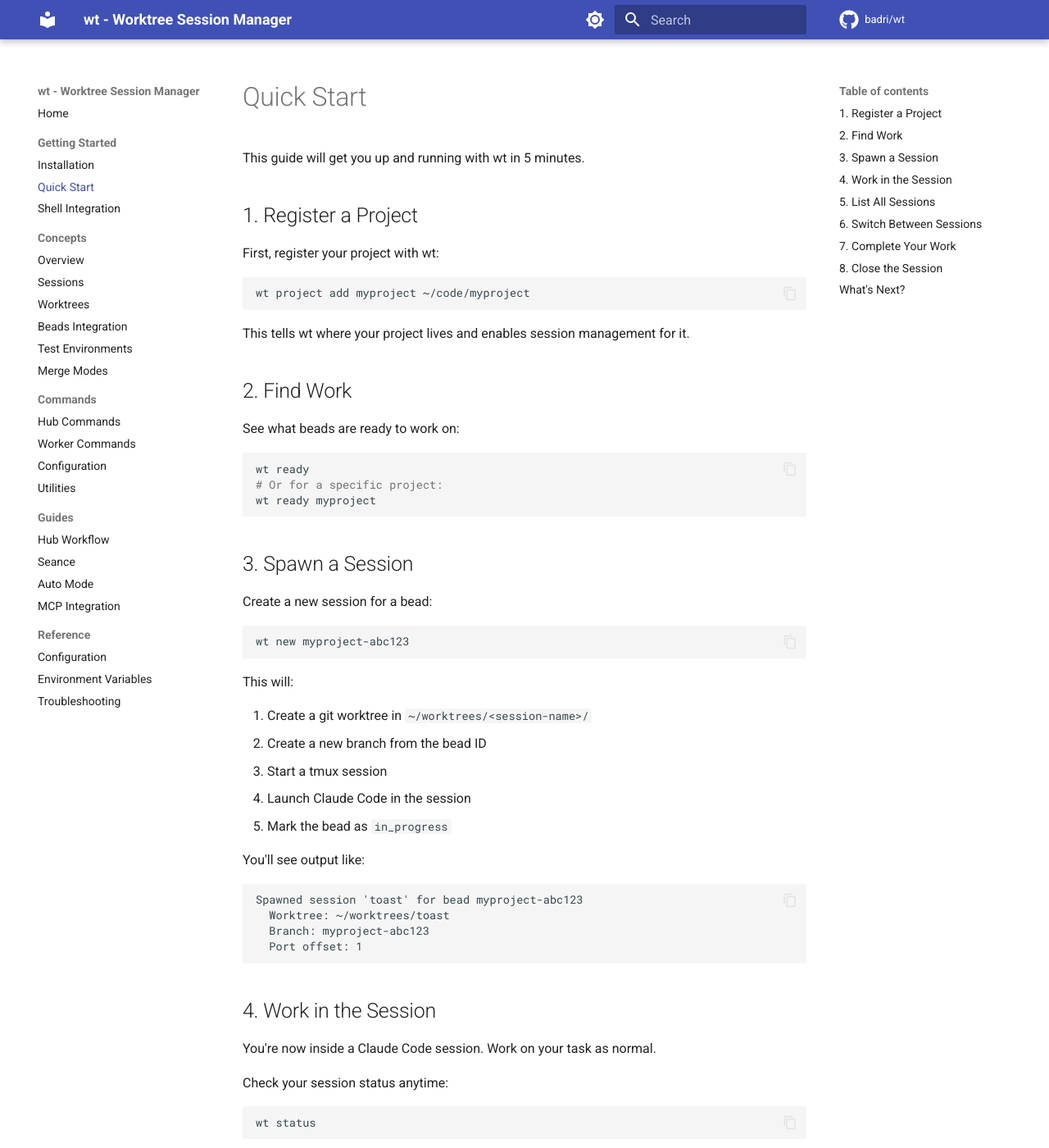
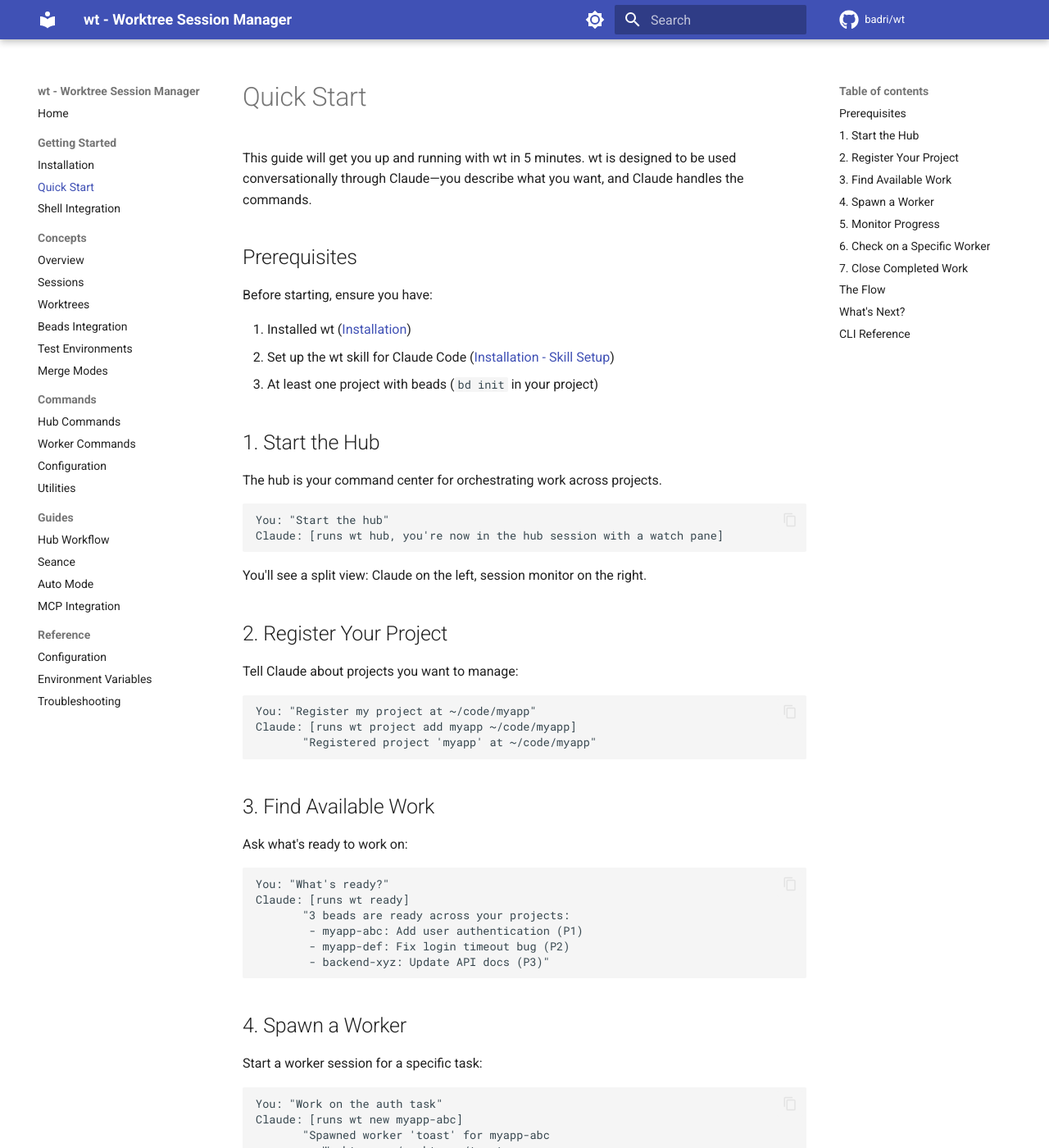
Before and after one commit to badri/wt, an MkDocs documentation site: the page built from docs/getting-started/quickstart.md, in a window 1280 px wide and 1400 px high. Shown: the whole window at 82% size. Built offline with MkDocs 1.6.1 and Material for MkDocs 9.7.7, drawn with Linux system fonts in a browser that asks for light colours; comment, search, counter and statistics services are not loaded; some of the changed text lies outside the part shown.

Commit message:
Rewrite quickstart as conversation-first documentation
Show human↔Claude dialogue flow instead of raw CLI commands.
Users say what they want, Claude runs the commands.
CLI reference moved to appendix for power users.

Part of wt-4ln: Reframe docs for conversational usage.

Co-Authored-By: Claude Opus 4.5 <noreply@anthropic.com>

````diff
--- a/docs/getting-started/quickstart.md
+++ b/docs/getting-started/quickstart.md
@@ -1,118 +1,131 @@
 # Quick Start
 
-This guide will get you up and running with wt in 5 minutes.
+This guide will get you up and running with wt in 5 minutes. wt is designed to be used conversationally through Claude—you describe what you want, and Claude handles the commands.
 
-## 1. Register a Project
+## Prerequisites
 
-First, register your project with wt:
+Before starting, ensure you have:
 
-```bash
-wt project add myproject ~/code/myproject
+1. Installed wt ([Installation](installation.md))
+2. Set up the wt skill for Claude Code ([Installation - Skill Setup](installation.md#claude-code-skill-setup))
+3. At least one project with beads (`bd init` in your project)
+
+## 1. Start the Hub
+
+The hub is your command center for orchestrating work across projects.
+
+```
+You: "Start the hub"
+Claude: [runs wt hub, you're now in the hub session with a watch pane]
 ```
 
-This tells wt where your project lives and enables session management for it.
+You'll see a split view: Claude on the left, session monitor on the right.
 
-## 2. Find Work
+## 2. Register Your Project
 
-See what beads are ready to work on:
+Tell Claude about projects you want to manage:
 
-```bash
-wt ready
-# Or for a specific project:
-wt ready myproject
+```
+You: "Register my project at ~/code/myapp"
+Claude: [runs wt project add myapp ~/code/myapp]
+       "Registered project 'myapp' at ~/code/myapp"
 ```
 
-## 3. Spawn a Session
+## 3. Find Available Work
 
-Create a new session for a bead:
+Ask what's ready to work on:
 
-```bash
-wt new myproject-abc123
+```
+You: "What's ready?"
+Claude: [runs wt ready]
+       "3 beads are ready across your projects:
+        - myapp-abc: Add user authentication (P1)
+        - myapp-def: Fix login timeout bug (P2)
+        - backend-xyz: Update API docs (P3)"
 ```
 
-This will:
+## 4. Spawn a Worker
 
-1. Create a git worktree in `~/worktrees/<session-name>/`
-2. Create a new branch from the bead ID
-3. Start a tmux session
-4. Launch Claude Code in the session
-5. Mark the bead as `in_progress`
-
-You'll see output like:
+Start a worker session for a specific task:
 
 ```
-Spawned session 'toast' for bead myproject-abc123
-  Worktree: ~/worktrees/toast
-  Branch: myproject-abc123
-  Port offset: 1
+You: "Work on the auth task"
+Claude: [runs wt new myapp-abc]
+       "Spawned worker 'toast' for myapp-abc
+        - Worktree: ~/worktrees/toast
+        - Branch: myapp-abc
+        Worker is starting on the task."
 ```
 
-## 4. Work in the Session
+The worker (another Claude session) begins working autonomously in its isolated environment.
 
-You're now inside a Claude Code session. Work on your task as normal.
+## 5. Monitor Progress
 
-Check your session status anytime:
+Check on your workers anytime:
 
-```bash
-wt status
+```
+You: "How are the workers doing?"
+Claude: [runs wt list]
+       "1 active worker:
+        🟢 toast - myapp-abc - Working - 'Implementing OAuth flow...'"
 ```
 
-## 5. List All Sessions
+Or use the watch pane (right side of hub) for real-time updates.
 
-Open another terminal to see all active sessions:
+## 6. Check on a Specific Worker
 
-```bash
-wt
+Switch to a worker to see what it's doing:
+
+```
+You: "Switch to toast"
+Claude: [runs wt toast]
+       [You're now in the toast session]
 ```
 
-Output:
+Use `Ctrl-b d` to detach back to the hub.
+
+## 7. Close Completed Work
+
+When a worker signals completion:
+
 ```
-┌─ Active Sessions ────────────────────────────────────────┐
-│ 🟢 toast    myproject-abc   Working   Add auth flow     │
-└──────────────────────────────────────────────────────────┘
+You: "Close toast"
+Claude: [runs wt close toast]
+       "Closed session 'toast'
+        - PR created: https://github.com/org/myapp/pull/42
+        - Bead myapp-abc marked complete
+        - Worktree cleaned up"
 ```
 
-## 6. Switch Between Sessions
+## The Flow
 
-Jump to a different session:
-
-```bash
-wt toast
-# or
-wt shadow
 ```
-
-## 7. Complete Your Work
-
-When you're done with the task:
-
-```bash
-wt done
-```
-
-This will:
-
-1. Commit your changes
-2. Push to the remote
-3. Create a PR (depending on merge mode)
-4. Update the bead status
-
-## 8. Close the Session
-
-Clean up the session and worktree:
-
-```bash
-wt close toast
-```
-
-Or from inside the session:
-
-```bash
-wt close
+┌─────────────────────────────────────────────────────────────┐
+│  HUB (You + Claude)                                         │
+│                                                             │
+│  You: "What's ready?"                                       │
+│  You: "Spawn a worker for task X"                           │
+│  You: "How's it going?"                                     │
+│  You: "Close the finished worker"                           │
+│                                                             │
+└─────────────────────┬───────────────────────────────────────┘
+                      │ spawns/monitors
+                      ▼
+┌─────────────────────────────────────────────────────────────┐
+│  WORKERS (Claude instances)                                 │
+│                                                             │
+│  toast: Working on myapp-abc in ~/worktrees/toast           │
+│  shadow: Working on backend-xyz in ~/worktrees/shadow       │
+│                                                             │
+└─────────────────────────────────────────────────────────────┘
 ```
 
 ## What's Next?
 
-- [Hub Workflow](../guides/hub-workflow.md) - Learn the hub/worker pattern
-- [Commands Reference](../commands/hub.md) - Full command reference
+- [Hub Workflow](../guides/hub-workflow.md) - Deep dive into the hub/worker pattern
+- [Shell Integration](shell-integration.md) - Tmux keybindings and completions
 - [Configuration](../reference/configuration.md) - Customize wt behavior
+
+## CLI Reference
+
+For power users who want direct CLI access, see [Commands Reference](../commands/). The commands Claude runs are the same ones you can run manually.
````
Also changed, not shown: 1 other file.
